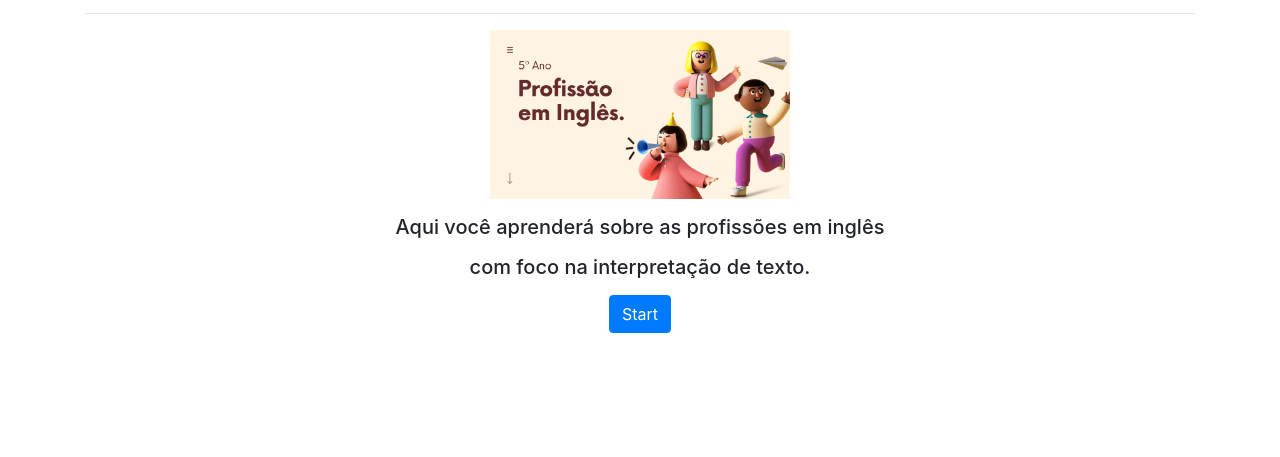
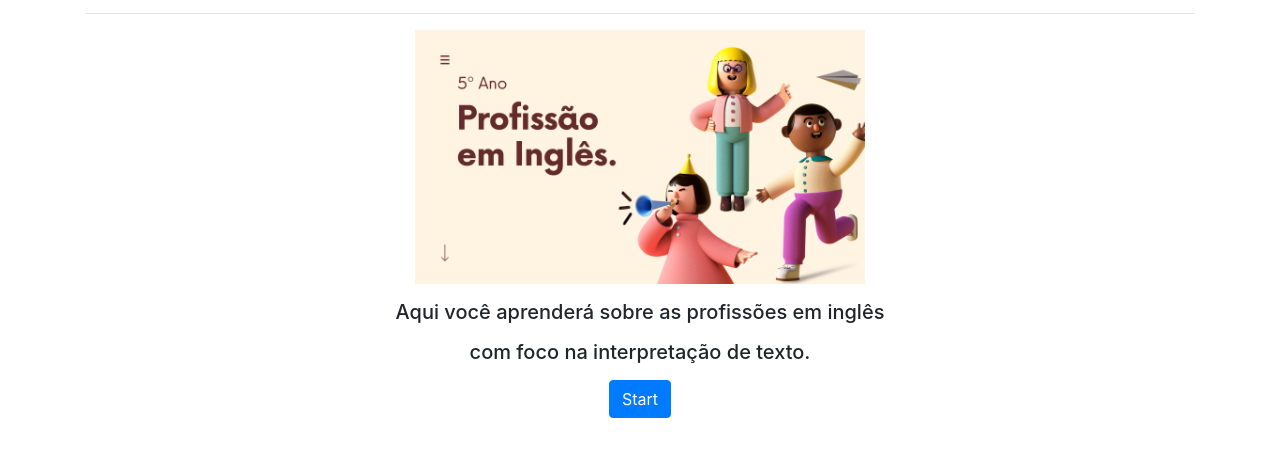
Before and after one commit to Inaie/inaie.github.io, a plain HTML site: page quinto-ano/introducao.html in a window 1280 px wide. Shown: the part 41-498 px from the top of the page. Drawn offline with nearby package versions, Linux system fonts and the light colour scheme.

Commit message:
Update introducao.html

```diff
--- a/quinto-ano/introducao.html
+++ b/quinto-ano/introducao.html
@@ -25,7 +25,7 @@
     <div class="row">
         <div class="col-sm">
           <div class="text-center">
-            <img src="../../imagem/capa-profissoes.png" class="img-fluid" alt="Imagem responsiva" width="300" height="400">
+            <img src="../../imagem/capa-profissoes.png" class="img-fluid" alt="Imagem responsiva" width="450" height="800">
           </div>
         </div>
       </div>
```
